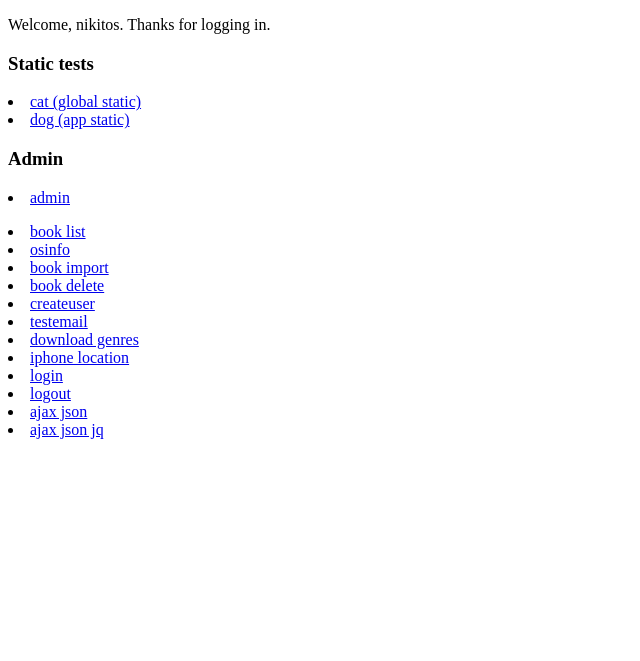
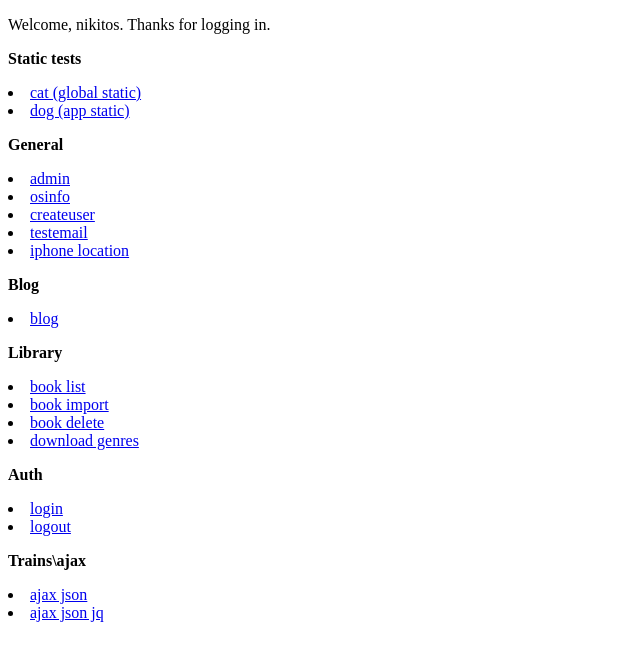
Before and after one commit to nikitachukov/mylib, a Django app: page / in a window 1280 px wide. Shown: the top 661 px of the page, without its empty margins (0-640 px from the left). Run offline with Django 3.2, Linux system fonts and the light colour scheme; a user stored in the database is signed in; parts of the project's set-up code (start-up, migrations or seed data) failed here and were passed over.

Commit message:
index refactor

```diff
--- a/templates/index.html
+++ b/templates/index.html
@@ -12,29 +12,38 @@
 {% else %}
     <p>Welcome, new user. Please log in.</p>
 {% endif %}
-<p><h3>Static tests</h3>
+<p><b>Static tests</b>
 <li><a href="{% static "cat.jpg" %}">cat (global static)</a></li>
 <li><a href="{% static "dog.jpg" %}">dog (app static)</a></li>
 </p>
+<p>
 
-<p>
-<h3>Admin</h3>
+<p><b>General</b>
 <li><a href="{% url 'admin:index' %}">admin</a></li>
+<li><a href="{% url 'library:osinfo' %}">osinfo</a></li>
+<li><a href="{% url 'library:createuser' %}">createuser</a></li>
+<li><a href="{% url 'library:testemail' %}">testemail</a></li>
+<li><a href="{% url 'library:iphone_location' %}">iphone location</a></li>
 </p>
 
+<p><b>Blog</b>
+<li><a href="{% url 'articles:articles' %}">blog</a></li>
+</p>
 
+<p><b>Library</b>
 <li><a href="{% url 'library:book_list' %}">book list</a></li>
-<li><a href="{% url 'library:osinfo' %}">osinfo</a></li>
 <li><a href="{% url 'library:book_import' %}">book import</a></li>
 <li><a href="{% url 'library:book_delte' %}">book delete</a></li>
-<li><a href="{% url 'library:createuser' %}">createuser</a></li>
-<li><a href="{% url 'library:testemail' %}">testemail</a></li>
 <li><a href="{% url 'library:downloadgenres' %}">download genres</a></li>
-<li><a href="{% url 'library:iphone_location' %}">iphone location</a></li>
+</p>
+<p><b>Auth</b>
 <li><a href="{% url 'account:login' %}">login</a></li>
 <li><a href="{% url 'account:logout' %}">logout</a></li>
+</p>
+<p><b>Trains\ajax</b>
 <li><a href="{% url 'trains:stations_list_ajax' %}">ajax json</a></li>
 <li><a href="{% url 'trains:stations_list_ajax_my' %}">ajax json jq</a></li>
+</p>
 
 </body>
 </html>
```
